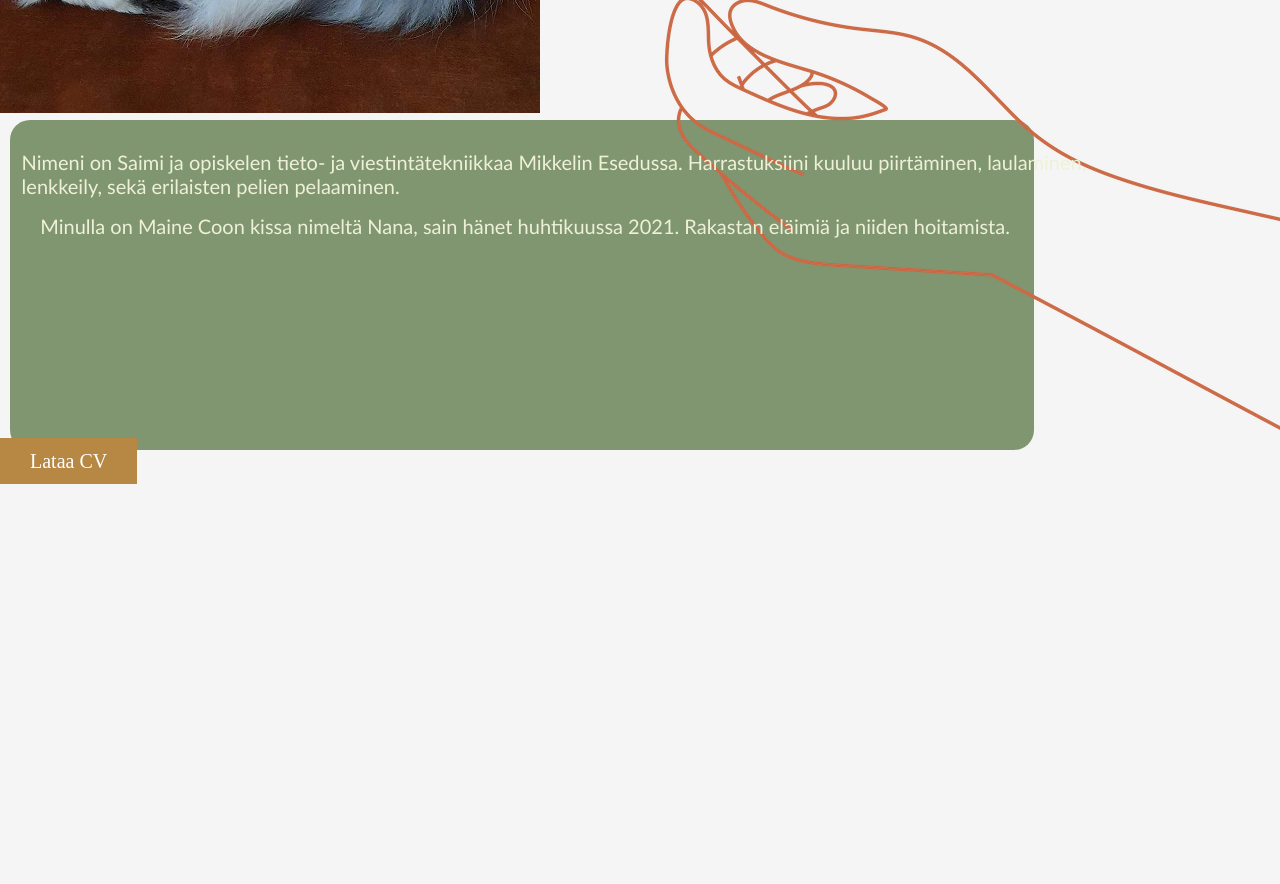
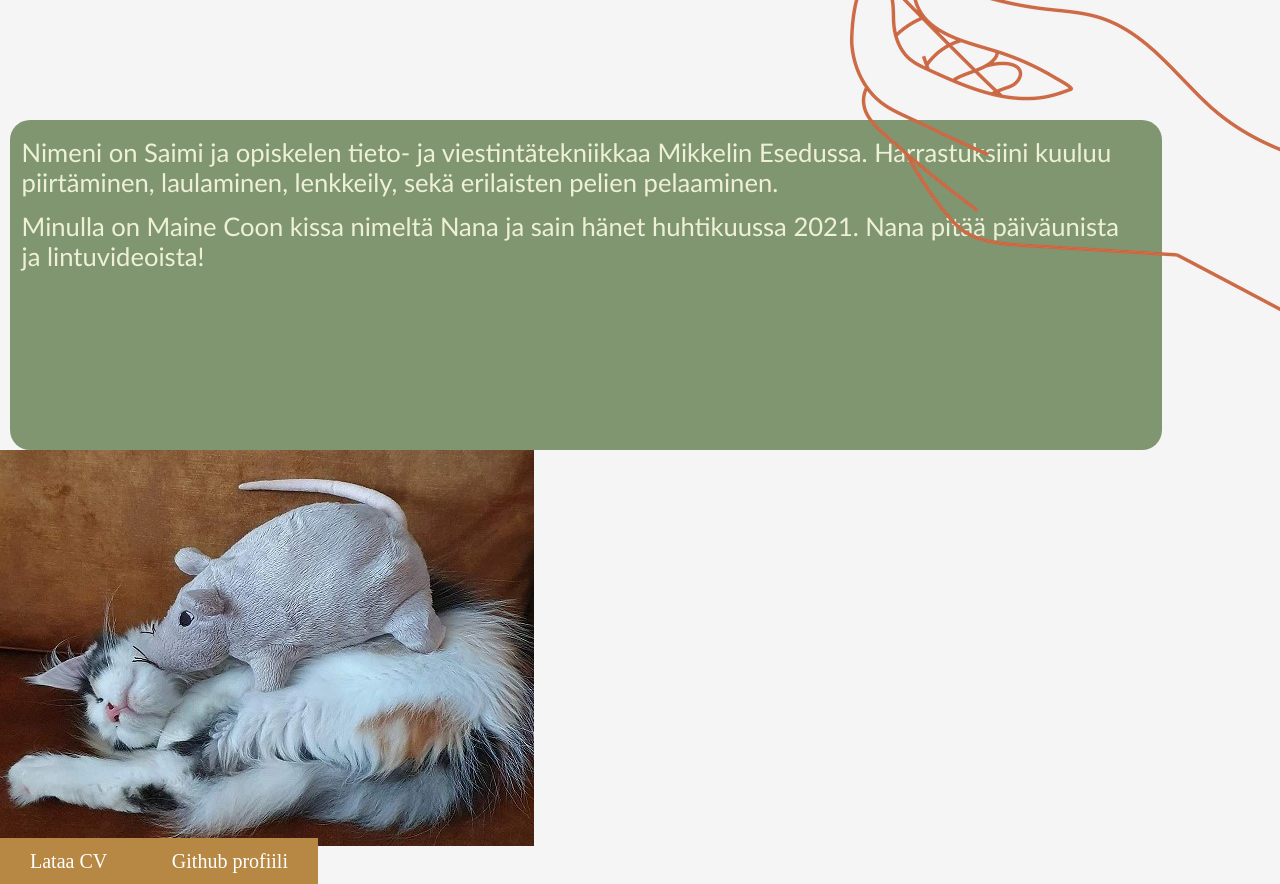
Before and after one commit to Saimiii/kotisivut-projekti, a plain HTML site: page index.html in a window 1280 px wide. Shown: the part 640-1524 px from the top of the page. Before the commit the page ends 1204 px from the top, so only its background shows below. Drawn offline with Linux system fonts and the light colour scheme.

Commit message:
muokkauksia

```diff
--- a/index.html
+++ b/index.html
@@ -25,12 +25,12 @@
             </ul>
             </nav>
 
+
             <div class="teksti-container">
             <p class= "big-text"> Hei,</p>
-            <p class= "medium-text">Tervetuloa Sivuilleni</p>
+            <p class= "medium-text">Tervetuloa Sivuilleni!</p>
         </div>
-        <div class="kuva">
-            <img src="reach.png">
+
 
          </div>
         </body>
@@ -38,9 +38,7 @@
 
 
 
-     <div  class="Nana">
-         <img src="rottajanana.jpg">
-     </div>
+
 
 
      </section>
@@ -51,15 +49,22 @@
         Harrastuksiini kuuluu piirtäminen, laulaminen, lenkkeily, sekä erilaisten pelien pelaaminen.
     </p1>
     <p2>
-        Minulla on Maine Coon kissa nimeltä Nana, sain hänet huhtikuussa 2021. Rakastan eläimiä ja niiden hoitamista.
+        Minulla on Maine Coon kissa nimeltä Nana ja sain hänet huhtikuussa 2021. Nana pitää päiväunista ja lintuvideoista!
     </p2>
 
      <div class="minusta-container"></div>
 
-
+     <div  class="nana">
+        <img src="nanajarotta.jpg">
+    </div>
 
 
      <!-- linkit------>
      <a href="Saimi Tiusanen_CV.pdf" class="cvbtn" download>
       Lataa CV
      </a>
+     <a href="https://github.com/Saimiii" class="gitbtn" tarfet="_blank">Github profiili
+    </a>
+
+     <div class="kuva">
+        <img src="isokuva.png">
--- a/style.css
+++ b/style.css
@@ -42,6 +42,7 @@ nav ul li a{
     font-weight:700 ;
 
 }
+
 
 
 .logo{
@@ -111,7 +112,7 @@ nav ul li a{
 
 
 .minusta-container{
-    width: 80%;
+    width: 90%;
     height: 330px;;
     background-color: #809671;
     border-radius: 20px;
@@ -126,7 +127,7 @@ nav ul li a{
 p1{
     color: #eef1d7;
     font-family: calibri;
-    font-size: 20px;
+    font-size: 2vw;
     position: absolute;
     left: 13%;
     top: 105%;
@@ -137,11 +138,17 @@ p1{
 p2{
     color: #eef1d7;
     font-family: calibri;
-    font-size: 20px;
+    font-size: 2vw;
     position: absolute;
     left: 13%;
-    top: 110%;
-    transform: translate(-13%, -110%);
+    top: 115%;
+    transform: translate(-13%, -115%);
+}
+.nana{
+    border-radius: 8px;
+    max-width: 100%;
+    height: auto;
+
 }
 .cvbtn{
   background-color: #b68844;
@@ -152,8 +159,8 @@ p2{
   font-size: 20px;
   height: auto;
   left: -500%;
-  top: -100%;
-  transform: translate(500%, 100%);
+  top: -1000%;
+  transform: translate(500%, 1000%);
 }
 
 /* Tummempi taustaväri kun hiiri on nappulan kohdalla*/
@@ -161,12 +168,22 @@ p2{
   background-color: #a06712;
 }
 
-.nana{
+.gitbtn{
+    background-color: #b68844;
+    border: none;
+    color: white;
+    padding: 12px 30px;
+    cursor: pointer;
+    font-size: 20px;
+    height: auto;
+    left: 50%;
+    top: -1000%;
+    transform: translate(-50%, 1000%);
+}
+.gitbtn:hover {
+    background-color: #a06712
+}
 
-    max-width: 100%;
-    height: auto;
-
-}
 
 .kuva{
    position: absolute;
```
Also changed, not shown: isokuva.png (added), korinana.jpg (deleted), nanajarotta.jpg (added), reach.png (deleted), rottajanana.jpg (deleted).
